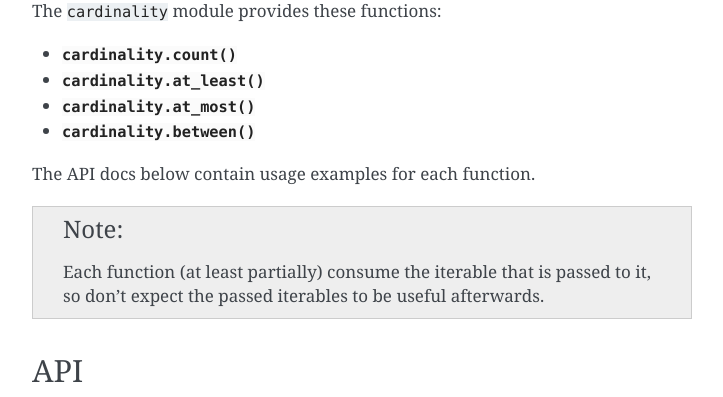
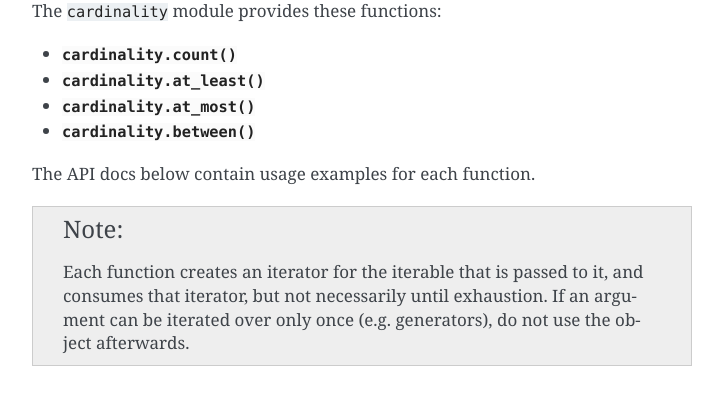
Before and after one commit to wbolster/cardinality, a Sphinx documentation site: the page built from doc/index.rst, in a window 1280 px wide and 900 px high, scrolled down 391 px, cut to the strip 0-397 px from the top of the window. Shown: the whole strip, without its empty margins (388-1111 px from the left). Built offline with Sphinx 7.4.7, drawn with Linux system fonts in a browser that asks for light colours.

Commit message:
Improve note about consuming iterators in the docs

```diff
--- a/doc/index.rst
+++ b/doc/index.rst
@@ -32,8 +32,10 @@ The API docs below contain usage examples for each function.
 
 .. note::
 
-   Each function (at least partially) consume the iterable that is passed to
-   it, so don't expect the passed iterables to be useful afterwards.
+   Each function creates an iterator for the iterable that is passed to it, and
+   consumes that iterator, but not necessarily until exhaustion. If an argument
+   can be iterated over only once (e.g. generators), do not use the object
+   afterwards.
 
 
 API
```
